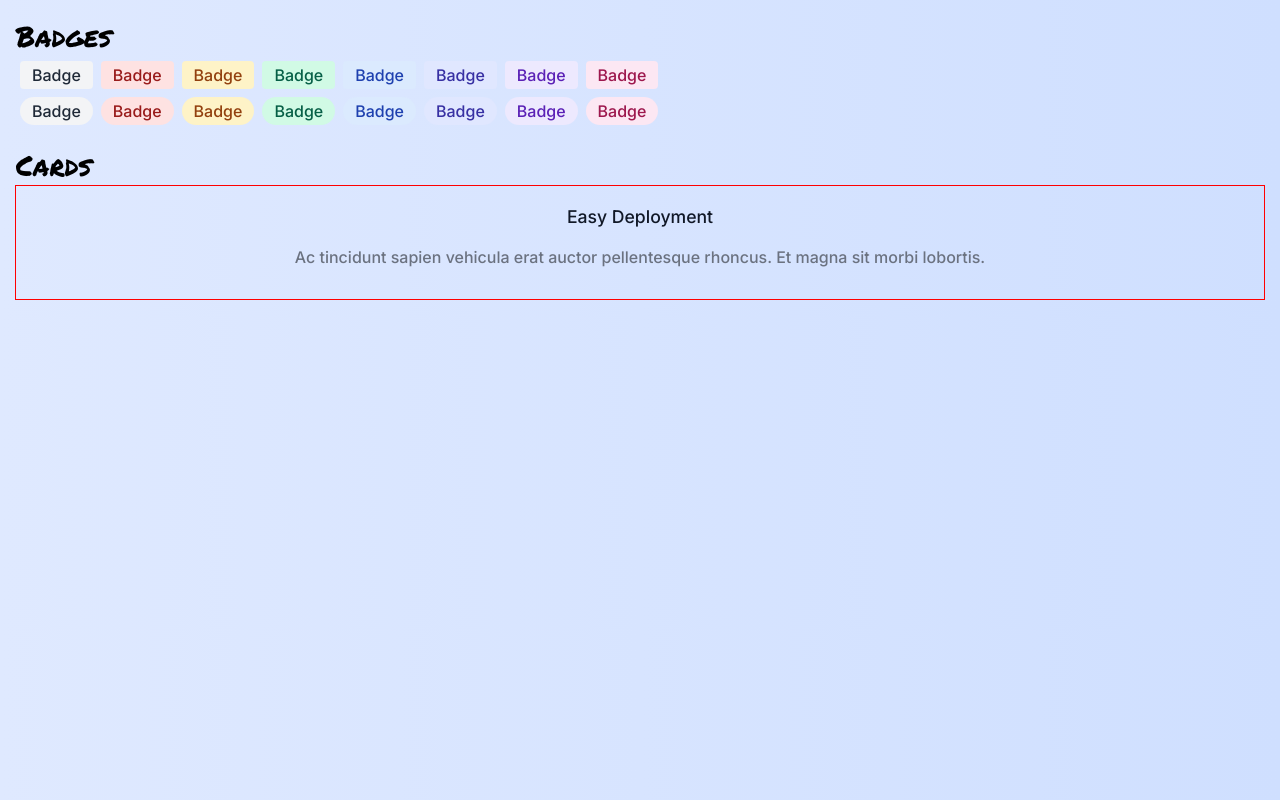
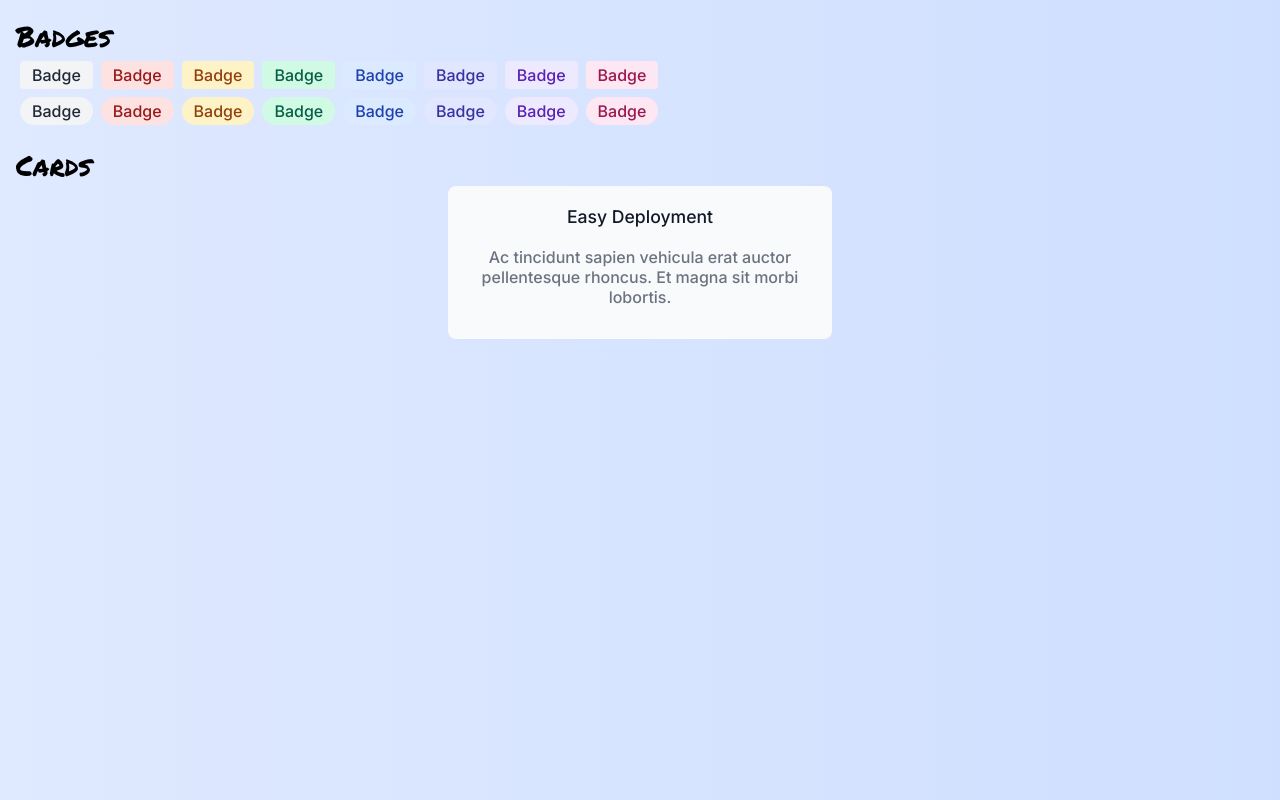
Before and after one commit to vishalicious213/component-library, a React (Vite) app: page / in a window 1280 px wide. Built offline with nearby package versions, Linux system fonts and the light colour scheme.

Commit message:
/components/Card/Card: added background color, max width and centered text and card

```diff
--- a/index.css
+++ b/index.css
@@ -63,13 +63,14 @@ h3 {
 /* CARDS */
 
 .card {
-    outline: 1px solid red;
-    display: flex;
-    flex-direction: column;
-    align-items: center;
     color: #6B7280;
     padding: 1.25rem 1.5rem 2rem;
     font-weight: 400;
+    max-width: 384px;
+    background: #F9FAFB;
+    border-radius: .5rem;
+    text-align: center;
+    margin: 0 auto;
 }
 
 .card h3 {
```
